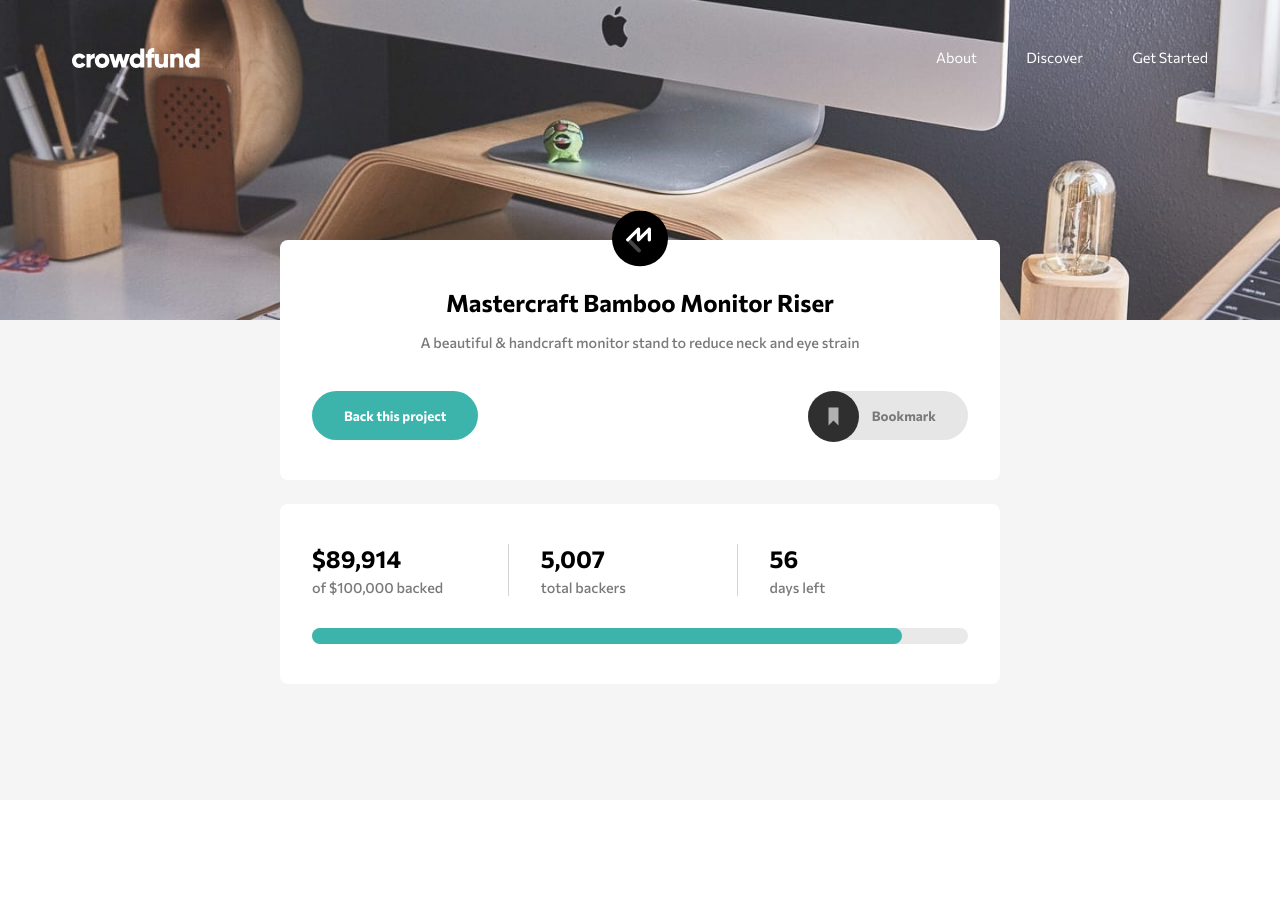
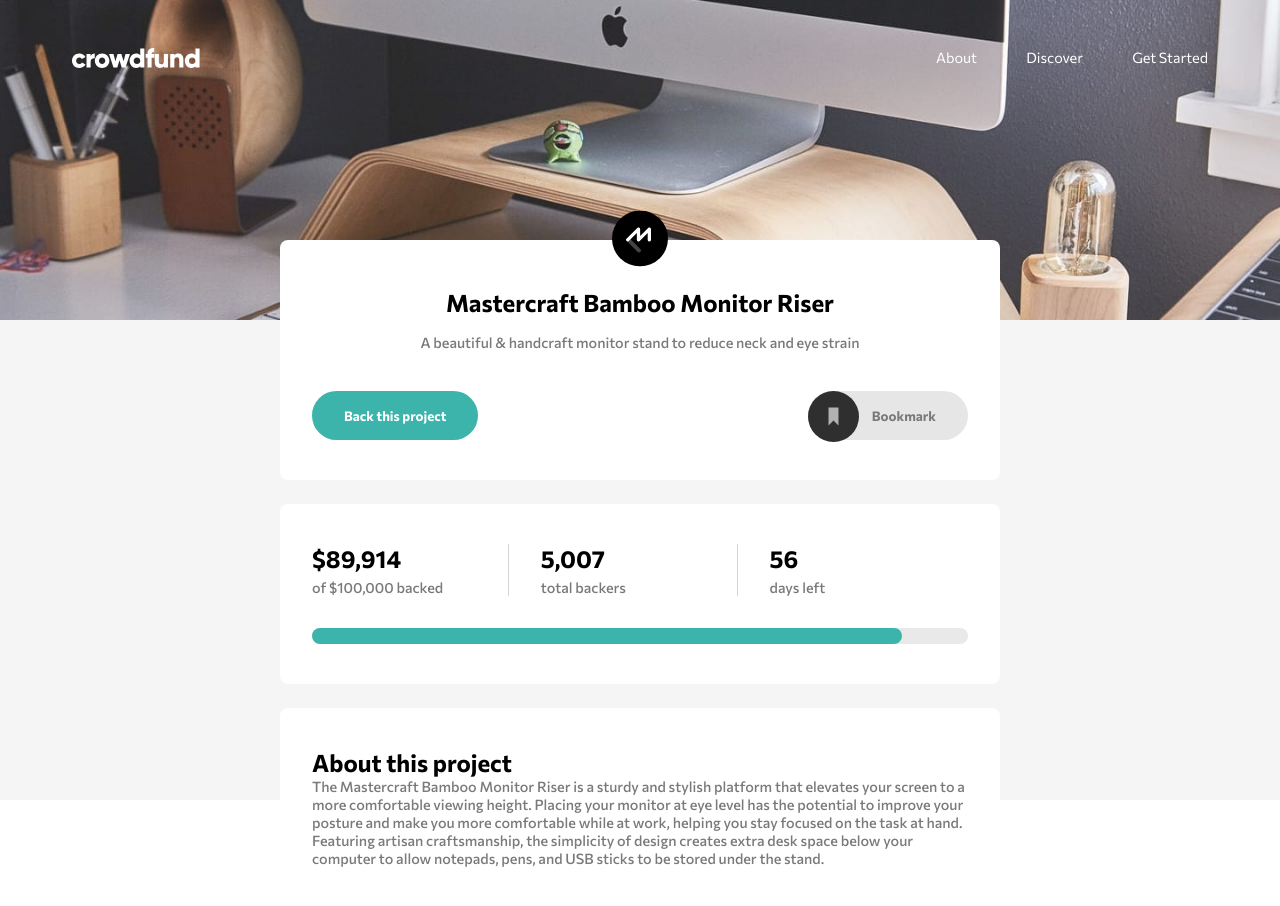
Before and after one commit to RayaneBengaoui/FM_challenge17_Crowfunding_Page, a React (Create React App) app: page / in a window 1280 px wide. Before the commit the page ends 800 px from the top, so only its background shows below. Built offline with nearby package versions, Linux system fonts and the light colour scheme.

Commit message:
Creating About component

```diff
--- a/src/App.js
+++ b/src/App.js
@@ -4,6 +4,7 @@ import { useState } from "react";
 import Nav from "./components/Nav";
 import ProjectInformation from "./components/ProjectInformation";
 import Dashboard from "./components/Dashboard";
+import About from "./components/About";
 
 import hero_mobile from "./images/image-hero-mobile.jpg";
 import hero_desktop from "./images/image-hero-desktop.jpg";
@@ -27,6 +28,13 @@ function App() {
             totalMoney={totalMoney}
             backers={backers}
             leftDay={leftDay}
+          />
+          <About
+            descriptionFirst="  The Mastercraft Bamboo Monitor Riser is a sturdy and stylish platform that elevates your screen
+  to a more comfortable viewing height. Placing your monitor at eye level has the potential to improve
+  your posture and make you more comfortable while at work, helping you stay focused on the task at hand."
+            descriptionSecond="Featuring artisan craftsmanship, the simplicity of design creates extra desk space below your computer
+  to allow notepads, pens, and USB sticks to be stored under the stand."
           />
         </Content>
       </Main>
--- /dev/null
+++ b/src/components/About.js
@@ -0,0 +1,27 @@
+import styled from "styled-components";
+
+const About = ({ descriptionFirst, descriptionSecond }) => {
+  return (
+    <AboutContainer>
+      <h2>About this project</h2>
+      <p>{descriptionFirst}</p>
+      <p>{descriptionSecond}</p>
+    </AboutContainer>
+  );
+};
+
+const AboutContainer = styled.div`
+  margin-top: 1.5rem;
+  background: white;
+  border-radius: 8px;
+  padding: 2.5rem 2rem;
+
+  @media (max-width: 599px) {
+    padding: 0 1.5rem 1.5rem 1.5rem;
+  }
+  @media (max-width: 350px) {
+    padding: 0 0.5rem 1.5rem 0.5rem;
+  }
+`;
+
+export default About;
```
